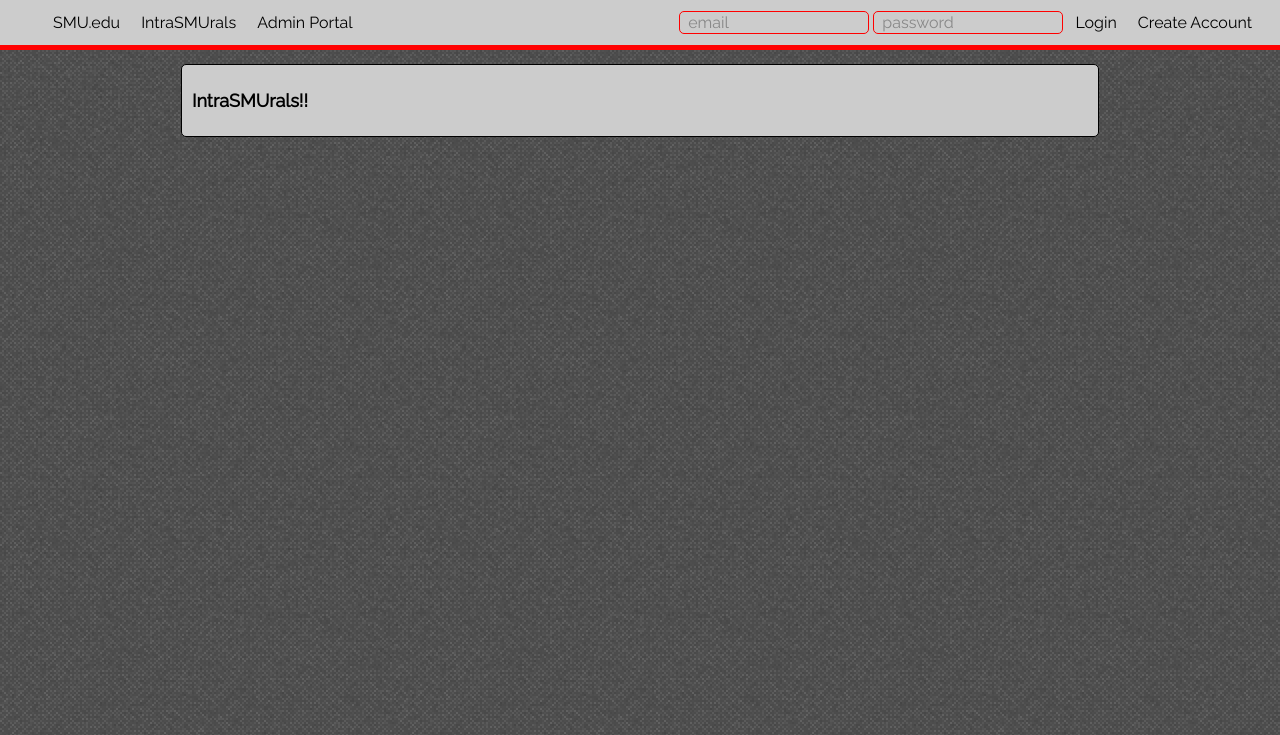
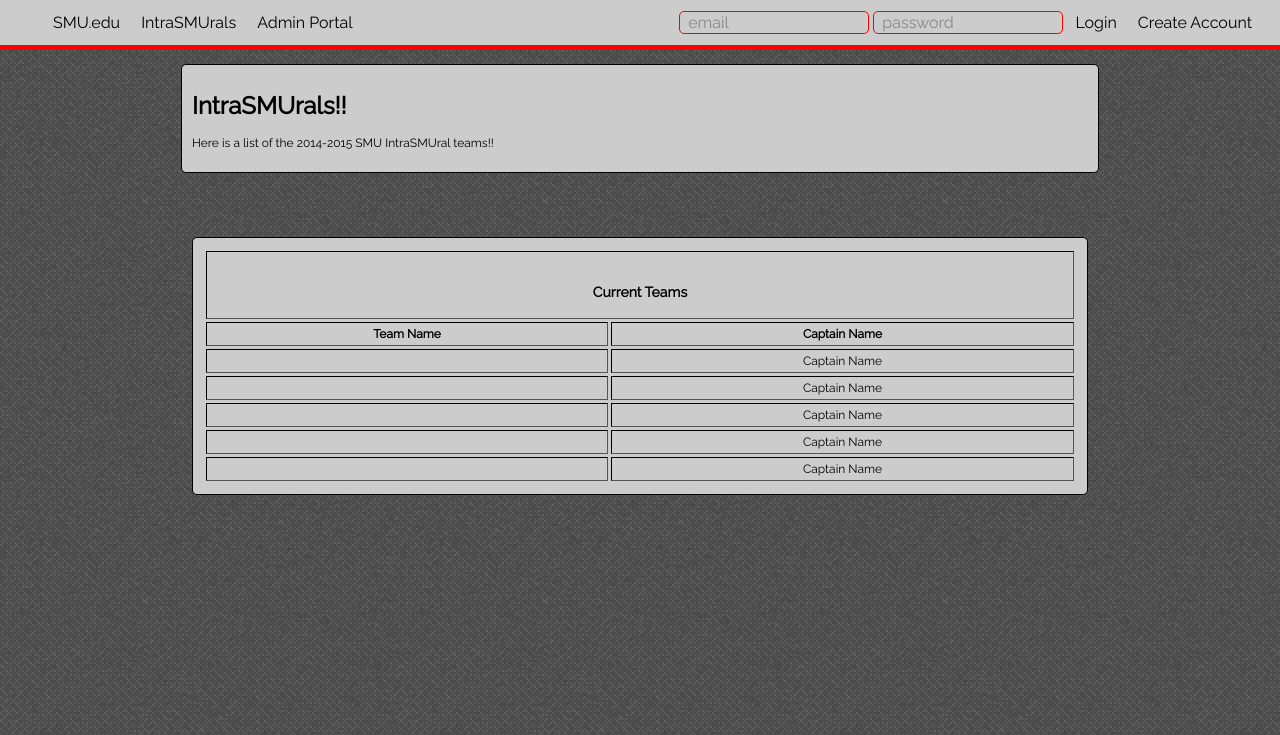
Before and after one commit to TeamChahlie/IntraSMUrals, a PHP site: page /teams.php in a window 1280 px wide. Shown: the top 735 px of the page. Run offline with PHP 8.4, Linux system fonts and the light colour scheme; some libraries are stand-ins or nearby versions.

Commit message:
initial team info page

```diff
--- a/Web/teams.php
+++ b/Web/teams.php
@@ -20,7 +20,42 @@
     <?php include "components/navbar.html" ?>
 
     <div class="section">
-        <h2 id="intro"> IntraSMUrals!!</h2>
+        <h1 id="intro"> IntraSMUrals!!</h1>
+        <p id="teamsIntro"> Here is a list of the 2014-2015 SMU IntraSMUral teams!!</p>
     </div>
+
+    <TABLE id="teamTable" class="section" BORDER="5"    WIDTH="50%"   CELLPADDING="4" CELLSPACING="3">
+   <TR>
+      <TH COLSPAN="2"><BR><H3>Current Teams</H3>
+      </TH>
+   </TR>
+   <TR>
+      <TH>Team Name</TH>
+      <TH>Captain Name</TH>
+   </TR>
+   <TR ALIGN="CENTER">
+      <TD id="teamName"></TD>
+      <TD>Captain Name</TD>
+   </TR>
+   <TR ALIGN="CENTER">
+      <TD id="teamName"></TD>
+      <TD>Captain Name</TD>
+   </TR>
+   <TR ALIGN="CENTER">
+      <TD id="teamName"></TD>
+      <TD>Captain Name</TD>
+   </TR>
+   <TR ALIGN="CENTER">
+      <TD id="teamName"></TD>
+      <TD>Captain Name</TD>
+   </TR>
+   <TR ALIGN="CENTER">
+      <TD id="teamName"></TD>
+      <TD>Captain Name</TD>
+   </TR>
+
+</TABLE>
+
+
 </body>
 </html>
```
